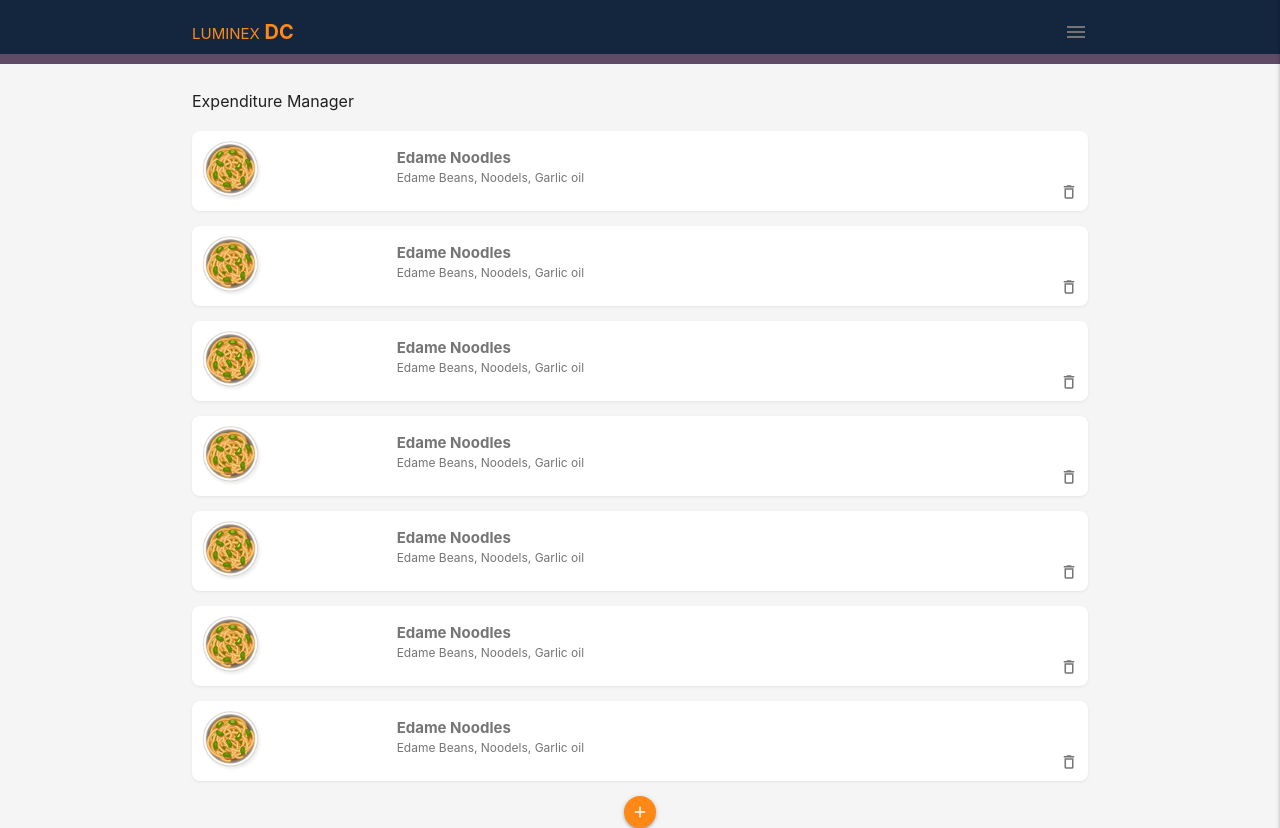
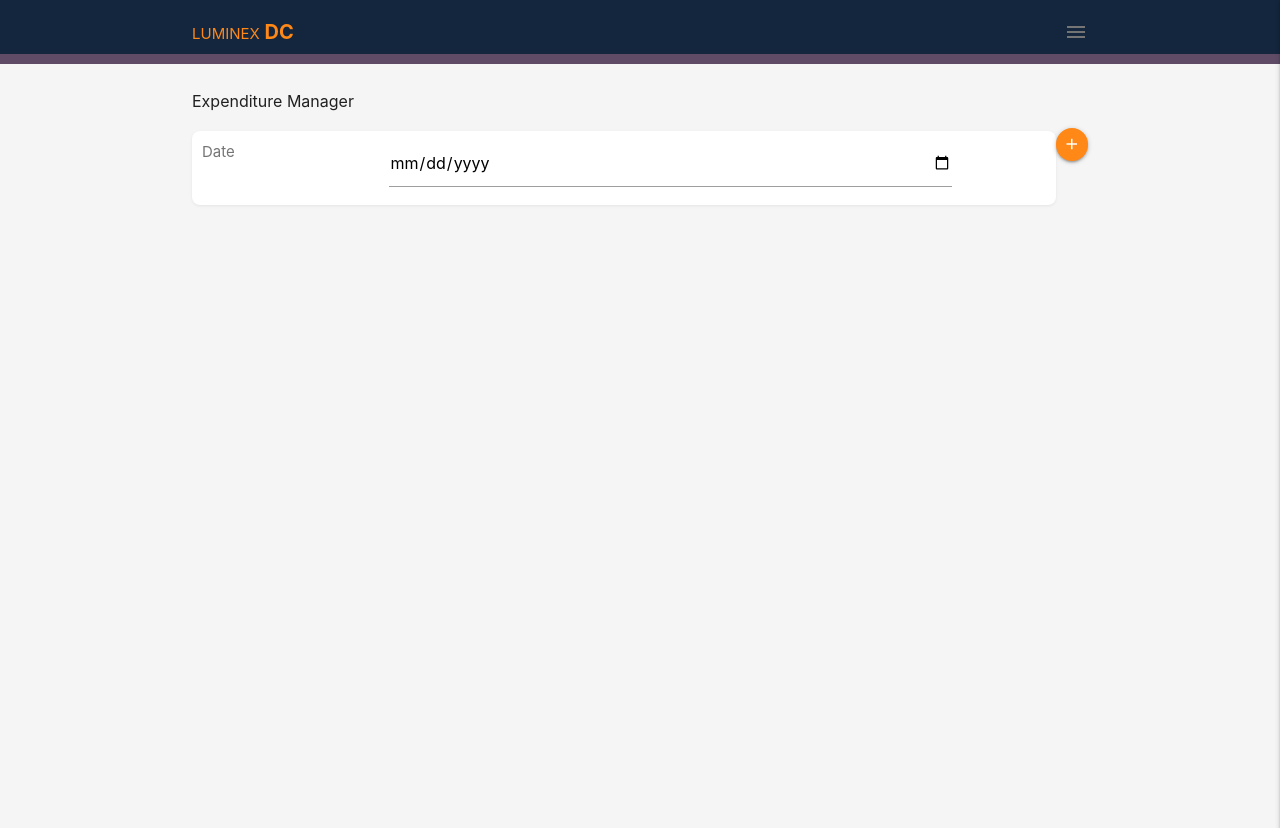
Before and after one commit to ayeshrvr/ayeshrvr.github.io, a plain HTML site: page expenditures.html in a window 1280 px wide. After the commit the page ends 800 px from the top, so only its background shows below. Drawn offline with nearby package versions, Linux system fonts and the light colour scheme; sample sign-in values are in the browser's storage.

Commit message:
Update expenditures.html

```diff
--- a/expenditures.html
+++ b/expenditures.html
@@ -64,86 +64,18 @@
 
     <div class="container">
         <h3 class="page-header">Expenditure Manager</h3>
+        <a class="btn-floating btn-small add-btn sidenav-trigger right" data-target="side-form">
+            <i class="material-icons">add</i>
+        </a>
     </div>
 
     <!-- recipes -->
     <div class="recipes container grey-text text-darken-1">
         <div class="card-panel recipe white row">
-            <img src="/img/dish.png" alt="recipe thumb">
-            <div class="recipe-details">
-                <div class="recipe-title">Edame Noodles</div>
-                <div class="recipe-ingredients">Edame Beans, Noodels, Garlic oil</div>
-            </div>
-            <div class="recipe-delete">
-                <i class="material-icons">delete_outline</i>
-            </div>
+            <span>Date</span>
+            <input type="date" placeholder="28-Aug-2024">
         </div>
-        <div class="card-panel recipe white row">
-            <img src="/img/dish.png" alt="recipe thumb">
-            <div class="recipe-details">
-                <div class="recipe-title">Edame Noodles</div>
-                <div class="recipe-ingredients">Edame Beans, Noodels, Garlic oil</div>
-            </div>
-            <div class="recipe-delete">
-                <i class="material-icons">delete_outline</i>
-            </div>
-        </div>
-        <div class="card-panel recipe white row">
-            <img src="/img/dish.png" alt="recipe thumb">
-            <div class="recipe-details">
-                <div class="recipe-title">Edame Noodles</div>
-                <div class="recipe-ingredients">Edame Beans, Noodels, Garlic oil</div>
-            </div>
-            <div class="recipe-delete">
-                <i class="material-icons">delete_outline</i>
-            </div>
-        </div>
-        <div class="card-panel recipe white row">
-            <img src="/img/dish.png" alt="recipe thumb">
-            <div class="recipe-details">
-                <div class="recipe-title">Edame Noodles</div>
-                <div class="recipe-ingredients">Edame Beans, Noodels, Garlic oil</div>
-            </div>
-            <div class="recipe-delete">
-                <i class="material-icons">delete_outline</i>
-            </div>
-        </div>
-        <div class="card-panel recipe white row">
-            <img src="/img/dish.png" alt="recipe thumb">
-            <div class="recipe-details">
-                <div class="recipe-title">Edame Noodles</div>
-                <div class="recipe-ingredients">Edame Beans, Noodels, Garlic oil</div>
-            </div>
-            <div class="recipe-delete">
-                <i class="material-icons">delete_outline</i>
-            </div>
-        </div>
-        <div class="card-panel recipe white row">
-            <img src="/img/dish.png" alt="recipe thumb">
-            <div class="recipe-details">
-                <div class="recipe-title">Edame Noodles</div>
-                <div class="recipe-ingredients">Edame Beans, Noodels, Garlic oil</div>
-            </div>
-            <div class="recipe-delete">
-                <i class="material-icons">delete_outline</i>
-            </div>
-        </div>
-        <div class="card-panel recipe white row">
-            <img src="/img/dish.png" alt="recipe thumb">
-            <div class="recipe-details">
-                <div class="recipe-title">Edame Noodles</div>
-                <div class="recipe-ingredients">Edame Beans, Noodels, Garlic oil</div>
-            </div>
-            <div class="recipe-delete">
-                <i class="material-icons">delete_outline</i>
-            </div>
-        </div>
-    </div>
 
-    <div class="center">
-        <a class="btn-floating btn-small add-btn sidenav-trigger" data-target="side-form">
-            <i class="material-icons">add</i>
-        </a>
     </div>
 
     <!-- add recipe side nav -->
```
